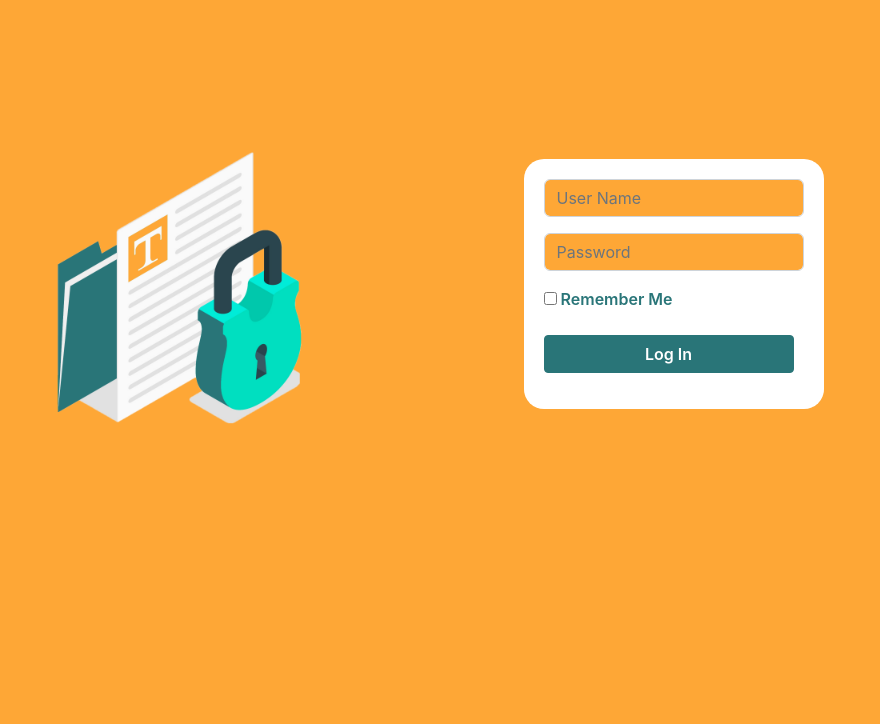
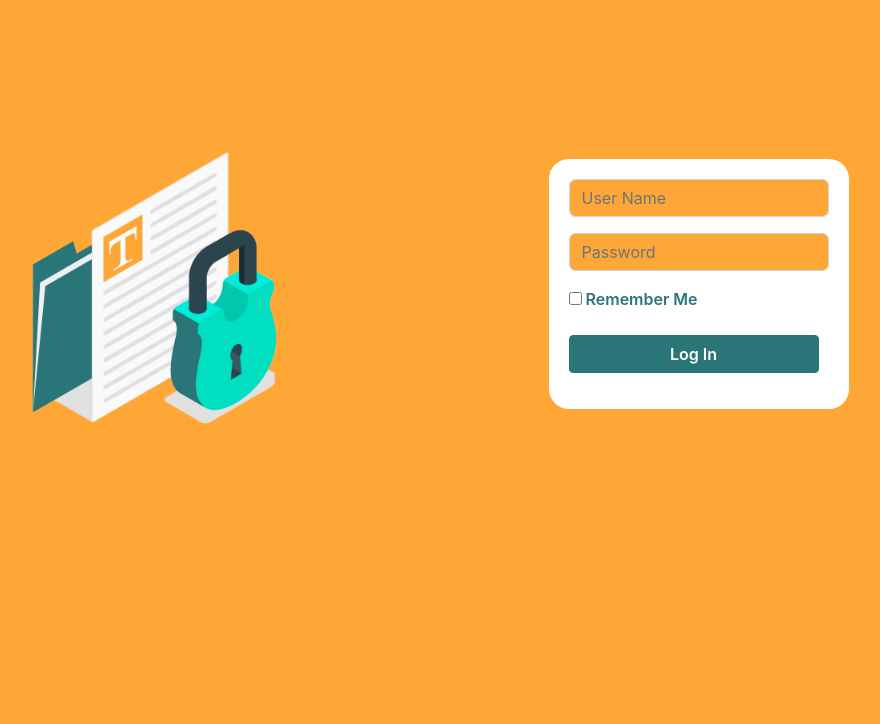
Before and after one commit to Team-mineski/OSSD-Project, a PHP site: page /register/login in a window 1280 px wide. Shown: the part 116-840 px from the top of the page, without its empty margins (204-1084 px from the left). Run offline with PHP 8.4, Linux system fonts and the light colour scheme; data that the repository does not hold is empty; some libraries are stand-ins or nearby versions.

Commit message:
login style correction

```diff
--- a/app/views/register/login.php
+++ b/app/views/register/login.php
@@ -6,7 +6,7 @@
 <body class = "mainbody" style="margin-top: 200px;">
   <div class="container ">
     <div class="row justify-content-center align-items-center">
-    <div class="col-md-5  ">
+    <div class="col-md-5 " style="margin-right:50px;">
           <img src="../css/login.png" alt="" class ="biglogin">
         </div>
       <div class="col col-md-5 ">
```
